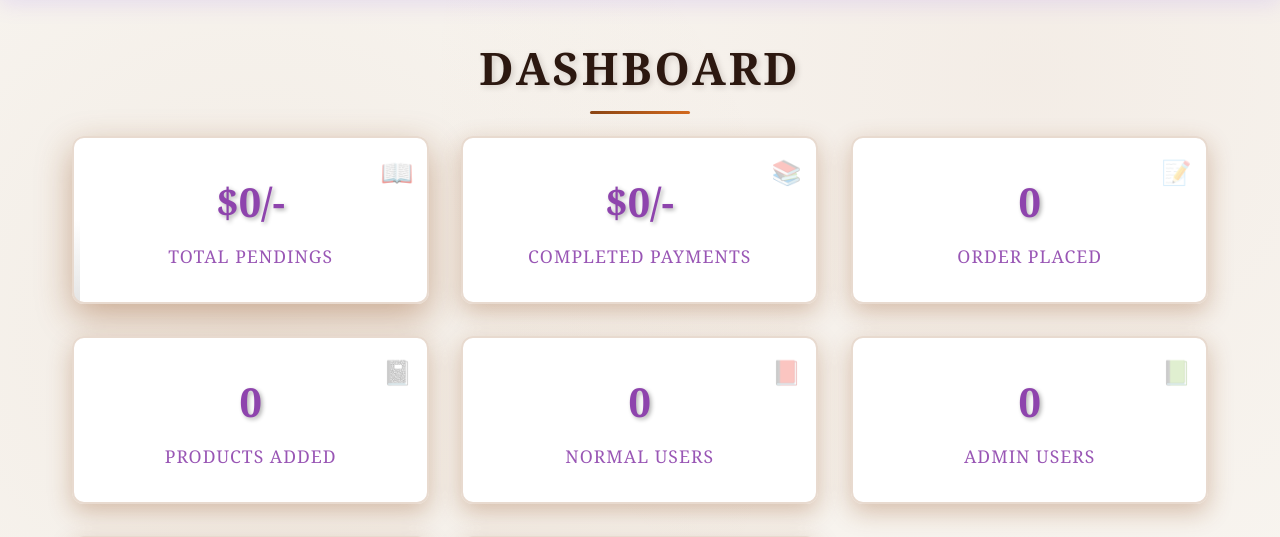
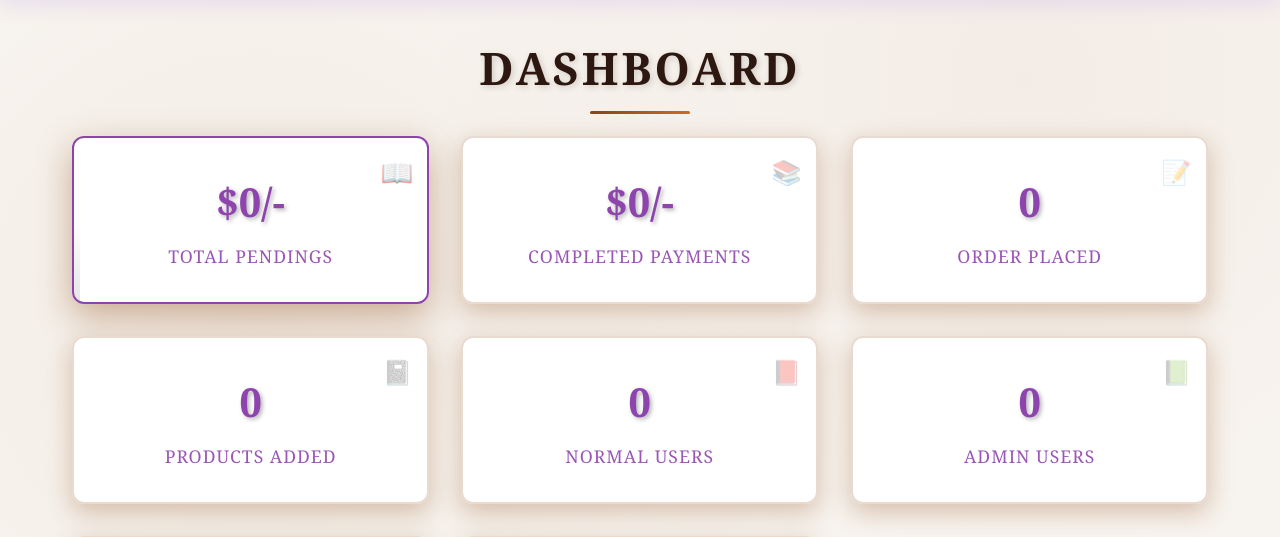
Before and after one commit to Sashika-Dilmina/Book-store, a PHP site: page /admin_page.php in a window 1280 px wide, with the pointer over the restyled element. Shown: the part 84-621 px from the top of the page. Run offline with PHP 8.4, Linux system fonts and the light colour scheme; the visitor is signed in with stand-in values (Sample User, id 1); data that the repository does not hold is empty.

Commit message:
add border to box on hover

```diff
--- a/css/admin_page.css
+++ b/css/admin_page.css
@@ -106,6 +106,8 @@ body {
     box-shadow:
         0 12px 35px rgba(139, 69, 19, 0.4),
         inset 0 1px 0 rgba(255, 255, 255, 0.2);
+
+    border: 2px solid #8e44ad;
 }
 
 /* Different book-themed colors and icons for each box */
```
